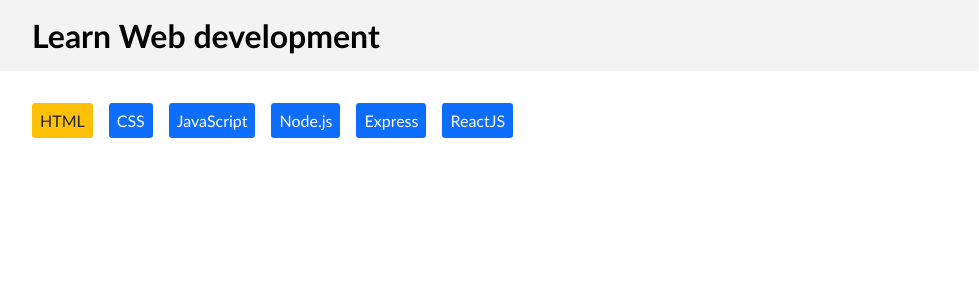
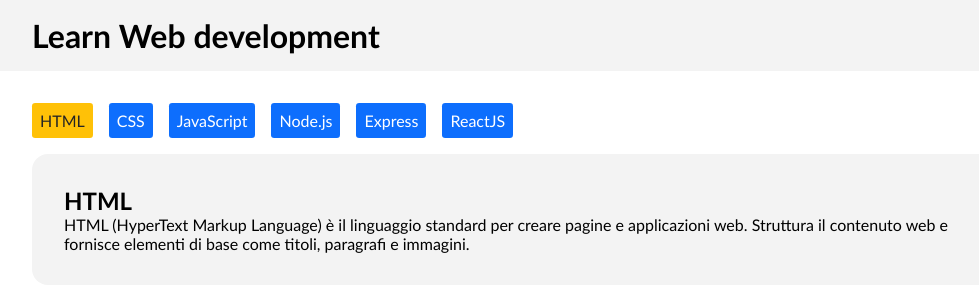
Before and after one commit to gialli24/react-use-state, a React (Vite) app: page / in a window 1280 px wide. Both pictures are taken after a click on the button "HTML". Shown: the top 300 px of the page, without its empty margins (108-1087 px from the left). Built offline with nearby package versions, Linux system fonts and the light colour scheme.

Commit message:
feat: add TabCard component for displaying selected language details in AppMain

```diff
--- a/src/components/AppMain.jsx
+++ b/src/components/AppMain.jsx
@@ -1,5 +1,6 @@
 import { useState } from "react"
 import Button from "./Button";
+import TabCard from "./TabCard";
 
 export default function AppMain({ languages }) {
 
@@ -17,8 +18,7 @@ export default function AppMain({ languages }) {
                                 ))
                             }
                         </nav>
-
-
+                        {selected ? <TabCard title={selected.title} description={selected.description} /> : "Nessun linguaggio selezionato"}
                     </div>
                 </section>
             </main >
--- /dev/null
+++ b/src/components/TabCard.jsx
@@ -0,0 +1,14 @@
+export default function TabCard({ title, description }) {
+    return (
+        <div className="tab-content">
+            {
+                <>
+                    <h1>{title}</h1>
+                    <p>
+                        {description}
+                    </p>
+                </>
+            }
+        </div>
+    )
+}
```
